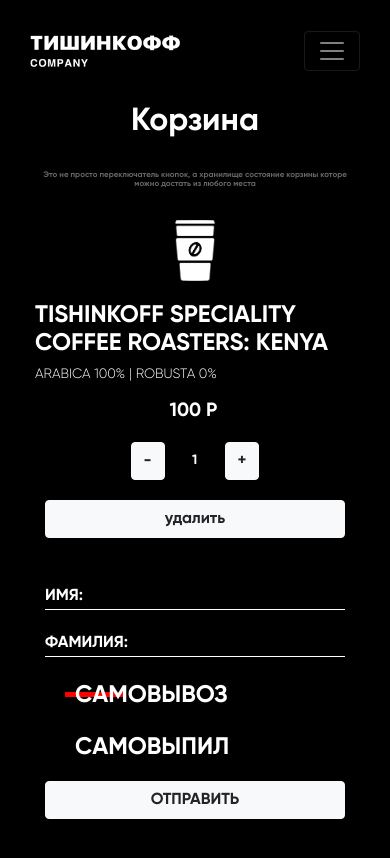
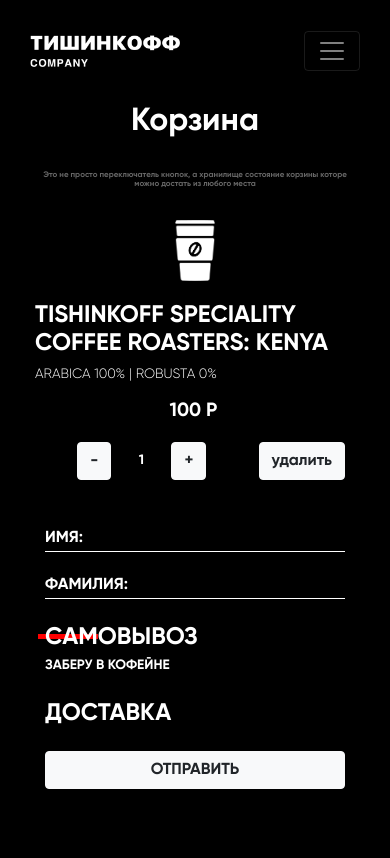
Before and after one commit to under4rest/Tishincoff, a React (Create React App) app: page /cart in a window 390 px wide. Shown: the top 858 px of the page. Built offline with nearby package versions, Linux system fonts and the light colour scheme.

Commit message:
fix styles

```diff
--- a/src/App.css
+++ b/src/App.css
@@ -74,6 +74,12 @@
     margin-right: auto;
     display: flex;
   }
+  .empty_cart{
+    margin-left: auto;
+    margin-right: auto;
+    font-size: 2em;
+    display: flex;
+  }
 }
 @media (max-width: 1200px) {
   .header_center{
--- a/src/Components/CartForm/CartForm.js
+++ b/src/Components/CartForm/CartForm.js
@@ -1,6 +1,6 @@
 import React from 'react'
 import './master.css'
-import { Button, Alert } from 'react-bootstrap'
+import { Button } from 'react-bootstrap'
 
 export default class CartForm extends React.Component{
   state = {
@@ -24,9 +24,11 @@
           <div className="delivery_item" onClick={()=> this.setState({delivery: 0})}>
             <p>САМОВЫВОЗ</p>
             {delivery === 0 ?<div className="delivery_item_active"/> : null}
+            <p className="delivery_description">ЗАБЕРУ В КОФЕЙНЕ</p>
           </div>
           <div className="delivery_item" onClick={()=> this.setState({delivery: 1})}>
-            <p>САМОВЫПИЛ</p>
+            <p>ДОСТАВКА</p>
+            <p className="delivery_description" />
             {delivery === 1 ?<div className="delivery_item_active"/> : null}
           </div>
         </div>
--- a/src/Components/CartForm/master.css
+++ b/src/Components/CartForm/master.css
@@ -39,6 +39,12 @@
 .delivery_item p{
   z-index: 1;
   font-size: 3em;
+  margin-top: 0;
+  margin-bottom: 0;
+}
+.delivery_item p.delivery_description{
+  font-size: 1.5em;
+  margin-bottom: 20px;
 }
 .delivery_item_active{
   position: absolute;
@@ -71,13 +77,14 @@
   }
   .delivery_item p{
     font-size: 1.5em;
-    padding-right: 30px;
-    padding-left: 30px;
+  }
+  .delivery_item p.delivery_description{
+    font-size: 0.85em;
   }
   .delivery_item_active{
     position: absolute;
     top: 15px;
-    left: 20px;
+    left: -7px;
     height: 5px;
     width: 60px;
     background-color: red;
--- a/src/Components/ProductCart/ProductCart.js
+++ b/src/Components/ProductCart/ProductCart.js
@@ -20,7 +20,7 @@
         </div>
         <div className="cart_button_holder">
           <div className="cart_button_holder_inc_dec">
-            <Button variant="light" className="cart_button" onClick={() => item.good_count > 0 ? decCartGood(item.good_id) : null}> - </Button>
+            <Button variant="light" className="cart_button" onClick={() => item.good_count > 1 ? decCartGood(item.good_id) : delFromCart(item.good_id)}> - </Button>
             <p>{item.good_count}</p>
             <Button variant="light" className="cart_button" onClick={() => incCartGood(item.good_id)}> + </Button>
           </div>
--- a/src/Components/ProductCart/master.css
+++ b/src/Components/ProductCart/master.css
@@ -46,12 +46,9 @@
     font-size: 1.5em;
   }
   .cart_button_holder_inc_dec{
-    margin-left: auto;
-    margin-right: auto;
-    margin-bottom: 20px;
+    flex: 1
   }
   .cart_button_holder {
-    flex-direction: column;
     margin-top: 20px;
     width: 100%;
     margin-right: auto;
--- a/src/Screens/CartScreen/CartScreen.js
+++ b/src/Screens/CartScreen/CartScreen.js
@@ -30,7 +30,7 @@
             })}
             <CartForm />
           </div> :
-          <p>Пусто</p>}
+          <p className="empty_cart">Пусто</p>}
         </Container>
       </div>
     )
--- a/src/Screens/ProductListScreen/ProductList.js
+++ b/src/Screens/ProductListScreen/ProductList.js
@@ -22,8 +22,8 @@
         <Container>
           <h1 className="under_construction">Товары</h1>
           <h6 className="under_construction_h6">Весь список товаров хранится на сервере и генерируется автоматически</h6>
-          {coffee.map((element, key) => {
-            return <ProductCard cart={cart} ket={key} element={element} addToCart={addToCart} delFromCart={delFromCart} />
+          {coffee.map((element, i) => {
+            return <ProductCard cart={cart} key={i} element={element} addToCart={addToCart} delFromCart={delFromCart} />
           })
           }
         </Container>
--- a/src/Screens/UnderConstruct/UnderConstruct.js
+++ b/src/Screens/UnderConstruct/UnderConstruct.js
@@ -1,22 +1,28 @@
-import React from "react";
+import React, { useEffect } from "react";
 import './master.css'
 import Cup from './img/black_pink.png';
 import { connect } from 'react-redux';
 import actionAddToCart, { actionDelFromCart } from './../../Redux/actions/addToCart'
+
+function ScrollToTopOnMount() {
+  useEffect(() => {
+    window.scrollTo(0, 0);
+  }, []);
+
+  return null;
+}
+
 
 class UnderConstruct extends React.Component {
   render() {
     // const { coffee, addToCart, delFromCart } = this.props
     return (
       <>
+        <ScrollToTopOnMount />
         <div className="holder">
           <h6 className="under_construction_h6">Угадай новый рецепт</h6>
           <h1 className="under_construction">Готовим блокбастер</h1>
           <img src={Cup} alt='website logo' className="cup" />
-          {/* <div className="main-button" onClick={() => addToCart(coffee[0])}>хочу добавить первый товар</div>
-          <div className="main-button" onClick={() => addToCart(coffee[1])}>хочу добавить второй товар</div>
-          <div className="main-button" onClick={() => delFromCart(0)}>хочу добавить первый товар</div>
-          <div className="main-button" onClick={() => delFromCart(1)}>хочу уменьшить второй товар</div> */}
         </div>
       </>
     )
--- a/src/Screens/index.js
+++ b/src/Screens/index.js
@@ -1,8 +1,8 @@
-import React, { useEffect } from "react";
+import React from "react";
 import Header from "./../Components/Header/Header";
 import { Route, Switch, BrowserRouter as Router } from "react-router-dom";
 import UnderConstruct from "./UnderConstruct/UnderConstruct";
-import MainScreen from './MainScreen/MainScreen'
+// import MainScreen from './MainScreen/MainScreen'
 import ProductList from "./ProductListScreen/ProductList";
 import CartScreen from './CartScreen/CartScreen'
 
```
